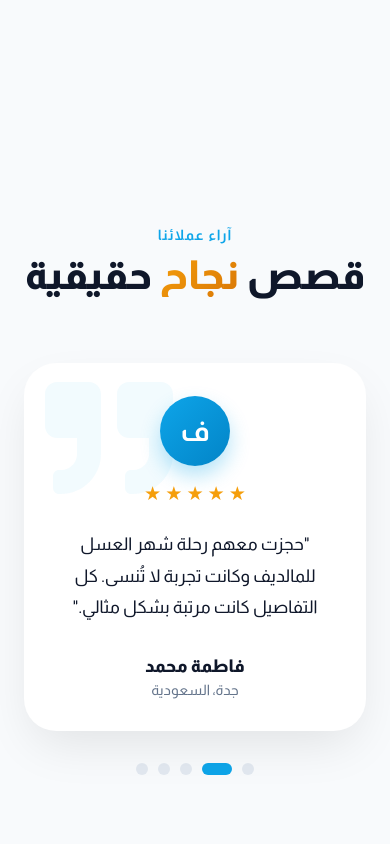
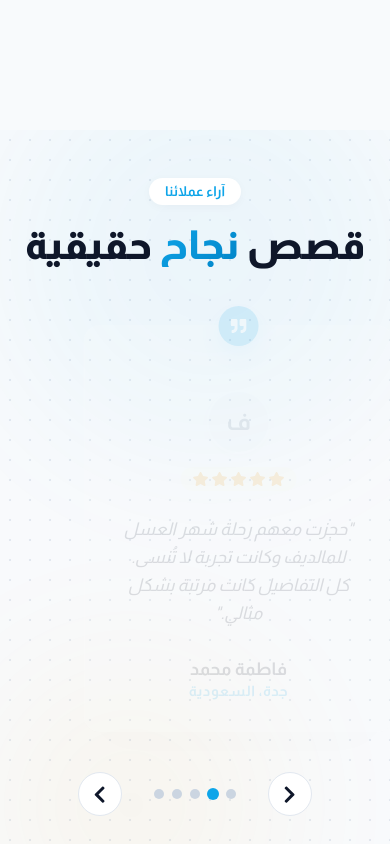
Before and after one commit to Nakip9/mufleh_1, a React (Vite) app: page / in a window 390 px wide. Shown: the part 3200-4044 px from the top of the page. Built offline with nearby package versions, Linux system fonts and the light colour scheme; no server answers.

Commit message:
edtied the testimonials and the parteners

```diff
--- a/src/components/sections/Partners/Partners.css
+++ b/src/components/sections/Partners/Partners.css
@@ -59,8 +59,8 @@
   display: flex;
   align-items: center;
   justify-content: center;
-  filter: grayscale(100%);
-  opacity: 0.6;
+  filter: grayscale(0%);
+  opacity: 1;
   transition: all 0.4s cubic-bezier(0.4, 0, 0.2, 1);
   background: white;
   /* Optional: Add a subtle box if desired, but clean logos are better */
@@ -77,8 +77,6 @@
 
 /* Hover Effects */
 .partner-logo-card:hover {
-  filter: grayscale(0%);
-  opacity: 1;
   transform: scale(1.1);
   z-index: 2;
 }
--- a/src/components/sections/Testimonials/Testimonials.css
+++ b/src/components/sections/Testimonials/Testimonials.css
@@ -1,79 +1,125 @@
 /*
-   Testimonials - "Luxury Voices" Theme
+   Testimonials - "World Class" Theme
 */
 
 .testimonials-luxury {
-  padding: 6rem 0;
-  background-color: var(--bg-secondary);
+  padding: 5rem 0 6rem;
+  background-color: #f8fafc;
+  background-image: radial-gradient(#e2e8f0 1px, transparent 1px);
+  background-size: 20px 20px;
   position: relative;
   overflow: hidden;
+}
+
+/* Optional: Abstract Background Shapes */
+.testimonials-luxury::before {
+  content: '';
+  position: absolute;
+  top: -10%;
+  right: -5%;
+  width: 400px;
+  height: 400px;
+  background: var(--primary-brand, #0ea5e9);
+  opacity: 0.05;
+  border-radius: 50%;
+  filter: blur(80px);
+  z-index: 0;
+}
+
+.testimonials-luxury::after {
+  content: '';
+  position: absolute;
+  bottom: -10%;
+  left: -5%;
+  width: 300px;
+  height: 300px;
+  background: #f59e0b;
+  opacity: 0.05;
+  border-radius: 50%;
+  filter: blur(80px);
+  z-index: 0;
 }
 
 /* Header */
 .header-center {
   text-align: center;
-  margin-bottom: 4rem;
+  margin-bottom: 3.5rem;
+  position: relative;
+  z-index: 1;
 }
 
 .sub-tag {
-  display: inline-block;
-  font-size: 0.9rem;
+  display: inline-flex;
+  align-items: center;
+  gap: 8px;
+  background: white;
+  padding: 6px 16px;
+  border-radius: 50px;
+  box-shadow: 0 2px 10px rgba(0,0,0,0.03);
+  font-size: 0.85rem;
   font-weight: 700;
-  color: var(--primary-brand);
-  letter-spacing: 1px;
-  margin-bottom: 0.5rem;
+  color: var(--primary-brand, #0ea5e9);
+  margin-bottom: 1rem;
 }
 
 .header-center h2 {
   font-size: 2.5rem;
-  color: var(--text-main);
+  color: var(--text-main, #1e293b);
   font-weight: 800;
+  line-height: 1.2;
 }
 
 .text-gradient {
-  background: linear-gradient(135deg, #f59e0b, #d97706);
+  background: linear-gradient(135deg, #0ea5e9, #0284c7);
   -webkit-background-clip: text;
   background-clip: text;
   color: transparent;
 }
 
-/* Slider Stage */
+/* Slider Container */
 .testimonials-slider-wrapper {
-  max-width: 800px;
+  max-width: 900px;
   margin: 0 auto;
   position: relative;
+  z-index: 2;
+  padding: 0 1rem;
 }
 
 .glass-card-stage {
-  min-height: 350px;
-  display: flex;
-  align-items: center;
-  justify-content: center;
+  position: relative;
+  min-height: 320px;
 }
 
 /* Card Design */
 .testimonial-luxury-card {
   background: white;
-  border-radius: 32px;
-  padding: 3rem;
+  border-radius: 24px;
+  padding: 3rem 4rem;
   text-align: center;
-  box-shadow: 0 20px 50px -10px rgba(0,0,0,0.1);
+  box-shadow: 0 25px 50px -12px rgba(0, 0, 0, 0.08);
   position: relative;
   width: 100%;
-  border: 1px solid rgba(255, 255, 255, 0.5);
-  overflow: hidden;
+  margin: 0 auto;
+  border: 1px solid rgba(255, 255, 255, 1);
 }
 
 /* Quote Watermark */
 .quote-watermark {
   position: absolute;
-  top: 10px;
-  left: 20px; /* RTL visual check needed, usually right for Arabic open quote */
-  font-size: 8rem;
-  color: rgba(14, 165, 233, 0.05); /* Very subtle blue */
-  line-height: 1;
-  pointer-events: none;
-  z-index: 0;
+  top: -25px;
+  left: 50%;
+  transform: translateX(-50%);
+  width: 50px;
+  height: 50px;
+  background: var(--primary-brand, #0ea5e9);
+  color: white;
+  display: flex;
+  align-items: center;
+  justify-content: center;
+  border-radius: 50%;
+  font-size: 1.2rem;
+  box-shadow: 0 8px 20px rgba(14, 165, 233, 0.3);
+  z-index: 2;
 }
 
 /* Avatar Area */
@@ -81,88 +127,138 @@
   display: flex;
   flex-direction: column;
   align-items: center;
-  gap: 1rem;
+  gap: 0.8rem;
   margin-bottom: 1.5rem;
-  position: relative;
-  z-index: 1;
+  margin-top: 1rem;
 }
 
 .avatar-circle {
-  width: 70px;
-  height: 70px;
-  background: linear-gradient(135deg, var(--primary-brand), #0284c7);
-  color: white;
+  width: 64px;
+  height: 64px;
+  background: #f1f5f9;
+  color: var(--text-muted, #64748b);
   border-radius: 50%;
   display: flex;
   align-items: center;
   justify-content: center;
-  font-size: 1.8rem;
+  font-size: 1.5rem;
   font-weight: 700;
-  box-shadow: 0 10px 20px rgba(14, 165, 233, 0.3);
+  border: 2px solid white;
+  box-shadow: 0 4px 6px -1px rgba(0, 0, 0, 0.05);
 }
 
 .stars-row {
   display: flex;
-  gap: 4px;
+  gap: 3px;
+  background: #fffbeb;
+  padding: 4px 12px;
+  border-radius: 20px;
 }
 
 .star-gold {
   color: #f59e0b;
-  font-size: 1.2rem;
+  font-size: 1rem;
 }
 
 /* Content */
 .review-story {
-  font-size: 1.25rem;
-  line-height: 1.8;
-  color: var(--text-main);
+  font-size: 1.35rem;
+  line-height: 1.6;
+  color: var(--text-main, #334155);
   margin-bottom: 2rem;
-  position: relative;
-  z-index: 1;
   font-weight: 500;
+  font-style: italic;
+  max-width: 90%;
+  margin-left: auto;
+  margin-right: auto;
 }
 
 .reviewer-meta h4 {
   font-size: 1.1rem;
-  color: var(--text-main);
-  margin-bottom: 4px;
+  color: var(--text-main, #0f172a);
+  font-weight: 700;
+  margin-bottom: 2px;
 }
 
 .reviewer-meta span {
   font-size: 0.9rem;
-  color: var(--text-muted);
+  color: var(--primary-brand, #0ea5e9);
+  font-weight: 600;
+  text-transform: uppercase;
+  letter-spacing: 0.5px;
 }
 
-/* Indicators */
+/* Navigation Controls */
+.slider-controls {
+  display: flex;
+  align-items: center;
+  justify-content: center;
+  gap: 2rem;
+  margin-top: 2.5rem;
+}
+
+.nav-btn {
+  width: 44px;
+  height: 44px;
+  border-radius: 50%;
+  background: white;
+  border: 1px solid #e2e8f0;
+  color: var(--text-main, #334155);
+  display: flex;
+  align-items: center;
+  justify-content: center;
+  cursor: pointer;
+  transition: all 0.2s;
+  font-size: 1.2rem;
+}
+
+.nav-btn:hover {
+  background: var(--primary-brand, #0ea5e9);
+  color: white;
+  border-color: var(--primary-brand, #0ea5e9);
+  transform: translateY(-2px);
+  box-shadow: 0 4px 12px rgba(14, 165, 233, 0.25);
+}
+
 .slider-indicators {
   display: flex;
-  justify-content: center;
-  gap: 10px;
-  margin-top: 2rem;
+  gap: 8px;
 }
 
 .indicator-dot {
-  width: 12px;
-  height: 12px;
+  width: 10px;
+  height: 10px;
   border-radius: 50%;
   border: none;
-  background: #e2e8f0;
+  background: #cbd5e1;
   cursor: pointer;
-  transition: all 0.3s cubic-bezier(0.4, 0, 0.2, 1);
+  transition: all 0.3s;
 }
 
 .indicator-dot.active {
-  width: 30px;
-  border-radius: 15px;
-  background: var(--primary-brand);
+  background: var(--primary-brand, #0ea5e9);
+  transform: scale(1.2);
 }
 
 /* Responsive */
 @media (max-width: 768px) {
+  .testimonials-luxury {
+    padding: 3rem 0 4rem;
+  }
+
   .testimonial-luxury-card {
-    padding: 2rem 1.5rem;
+    padding: 3rem 1.5rem 2rem;
+    border-radius: 16px;
   }
+
   .review-story {
     font-size: 1.1rem;
   }
+
+  .quote-watermark {
+    width: 40px;
+    height: 40px;
+    top: -20px;
+    font-size: 1rem;
+  }
 }
--- a/src/components/sections/Testimonials/index.jsx
+++ b/src/components/sections/Testimonials/index.jsx
@@ -1,6 +1,6 @@
 import { useState, useEffect } from 'react';
 import { motion, AnimatePresence } from 'framer-motion';
-import { FaQuoteRight } from 'react-icons/fa';
+import { FaQuoteRight, FaChevronLeft, FaChevronRight, FaStar } from 'react-icons/fa';
 import { useContent } from '../../../context/ContentContext';
 import './Testimonials.css';
 
@@ -20,14 +20,22 @@ const Testimonials = () => {
 
     const [currentIndex, setCurrentIndex] = useState(0);
 
+    const handleNext = () => {
+        setCurrentIndex((prev) => (prev + 1) % testimonials.length);
+    };
+
+    const handlePrev = () => {
+        setCurrentIndex((prev) => (prev - 1 + testimonials.length) % testimonials.length);
+    };
+
     // Auto-advance
     useEffect(() => {
         if (!testimonials || testimonials.length <= 1) return;
         const timer = setInterval(() => {
-            setCurrentIndex((prev) => (prev + 1) % testimonials.length);
-        }, 5000);
+            handleNext();
+        }, 6000); // Slower auto-advance for better reading
         return () => clearInterval(timer);
-    }, [testimonials?.length]);
+    }, [currentIndex, testimonials?.length]);
 
     if (!testimonials || testimonials.length === 0) {
         return null;
@@ -48,10 +56,10 @@ const Testimonials = () => {
                         <AnimatePresence mode="wait">
                             <motion.div
                                 key={currentIndex}
-                                initial={{ opacity: 0, y: 20, scale: 0.95 }}
-                                animate={{ opacity: 1, y: 0, scale: 1 }}
-                                exit={{ opacity: 0, y: -20, scale: 0.95 }}
-                                transition={{ duration: 0.6, ease: "easeOut" }}
+                                initial={{ opacity: 0, x: 50 }}
+                                animate={{ opacity: 1, x: 0 }}
+                                exit={{ opacity: 0, x: -50 }}
+                                transition={{ duration: 0.4, ease: "easeInOut" }}
                                 className="testimonial-luxury-card"
                             >
                                 <div className="quote-watermark"><FaQuoteRight /></div>
@@ -62,7 +70,7 @@ const Testimonials = () => {
                                     </div>
                                     <div className="stars-row">
                                         {[...Array(5)].map((_, i) => (
-                                            <span key={i} className="star-gold">★</span>
+                                            <FaStar key={i} className="star-gold" />
                                         ))}
                                     </div>
                                 </div>
@@ -79,6 +87,11 @@ const Testimonials = () => {
                         </AnimatePresence>
                     </div>
 
+                    <div className="slider-controls">
+                        <button className="nav-btn" onClick={handlePrev} aria-label="Previous testimonial">
+                            <FaChevronRight /> {/* RTL Arrow direction */}
+                        </button>
+
                         <div className="slider-indicators">
                             {testimonials.map((_, index) => (
                                 <button
@@ -89,6 +102,11 @@ const Testimonials = () => {
                                 ></button>
                             ))}
                         </div>
+
+                        <button className="nav-btn" onClick={handleNext} aria-label="Next testimonial">
+                            <FaChevronLeft /> {/* RTL Arrow direction */}
+                        </button>
+                    </div>
                 </div>
             </div>
         </section>
--- a/src/data/edit_data.js
+++ b/src/data/edit_data.js
@@ -28,9 +28,9 @@ export const CONTACT_INFO = {
 
 export const SOCIAL_LINKS = {
     facebook: "https://www.facebook.com/profile.php?id=61571202487332#",
-    twitter: "https://twitter.com/your-handle",
-    instagram: "https://www.instagram.com/your-handle",
-    whatsapp: "https://www.whatsapp.com/your-number"
+    instagram: "https://www.instagram.com/bnalmuflhi?igsh=MThwZ2M1MDNhYzBlZA==",
+    tiktok: "https://www.tiktok.com/@user75276359?_r=1&_t=ZS-93WCG6VCzki",
+    whatsapp: "https://whatsapp.com/channel/0029Vavig5c2v1IloZ1TpV0D"
 };
 
 // ------------------------------------------
```
Also changed, not shown: src/components/layout/Footer/index.jsx (+14 -2 lines), src/pages/Contact.css (+72 -29 lines), src/pages/Contact.jsx (+36 -18 lines). Lines whose indentation alone changed are shown as unchanged.
